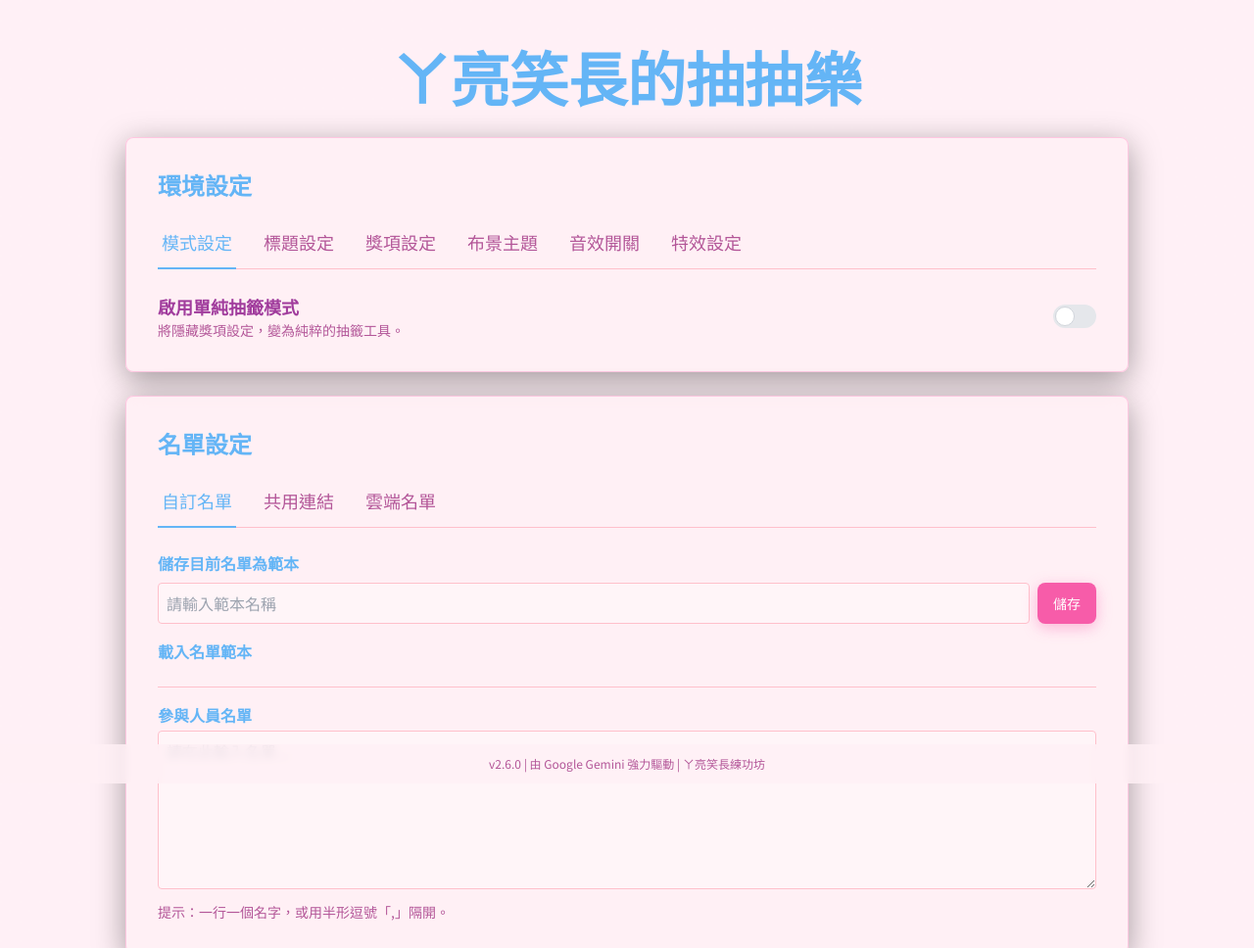
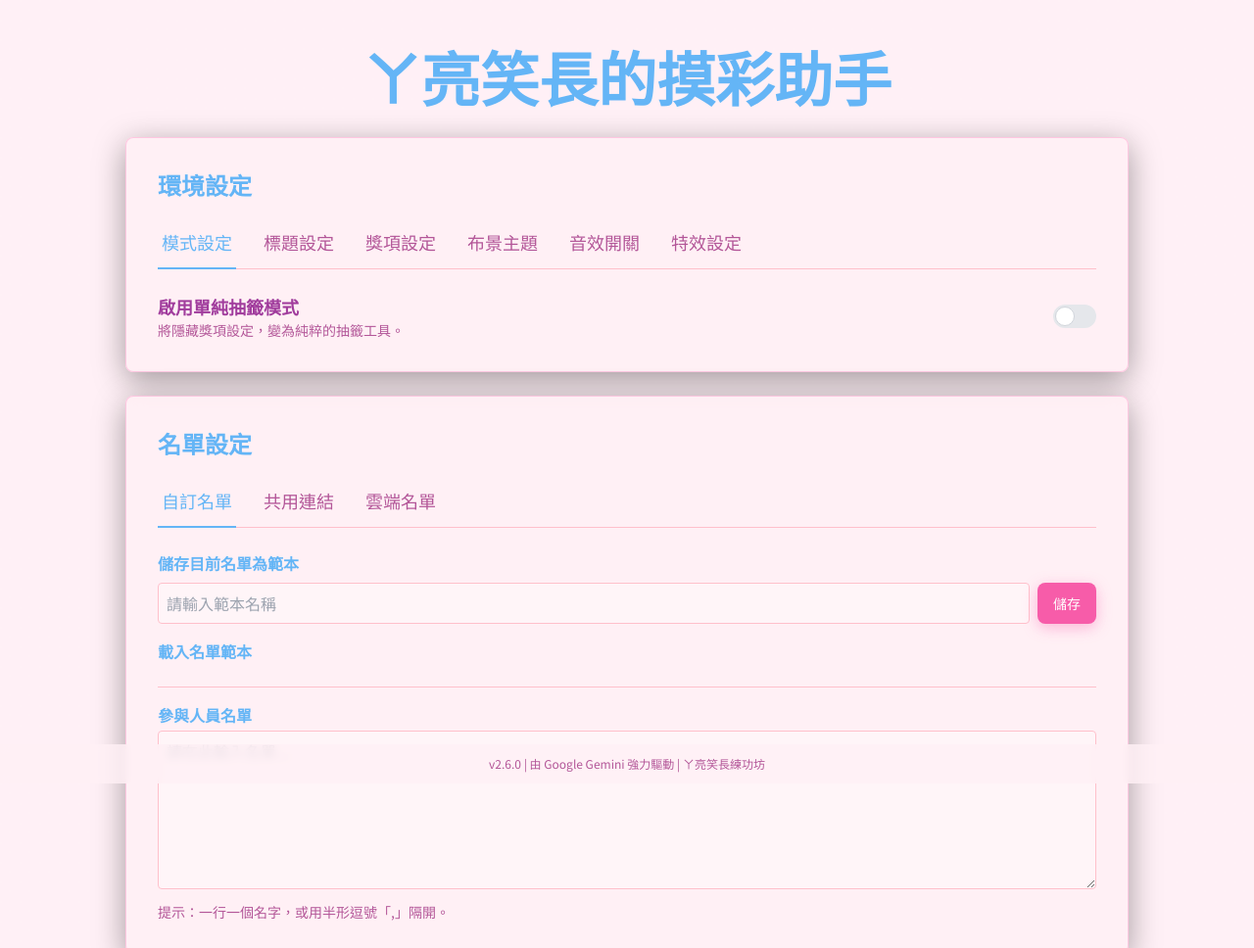
Before and after one commit to hsuliang/hsuliang.github.io, a plain HTML site: page lottery/index.html in a window 1280 px wide. Shown: the top 968 px of the page at 98% size. Drawn offline with nearby package versions, Linux system fonts and the light colour scheme.

Commit message:
Update main title in index.html

```diff
--- a/lottery/index.html
+++ b/lottery/index.html
@@ -16,7 +16,7 @@
     <div class="w-full max-w-5xl mx-auto">
         <header class="text-center my-8">
             <div class="relative flex items-center justify-center">
-                <h1 id="main-title" class="text-5xl md:text-6xl font-bold izakaya-title">ㄚ亮笑長的抽抽樂</h1>
+                <h1 id="main-title" class="text-5xl md:text-6xl font-bold izakaya-title">ㄚ亮笑長的摸彩助手</h1>
                 <button id="reset-btn" class="absolute right-0 text-3xl p-2 rounded-full hidden hover:bg-white/10 transition-colors" style="color: var(--text-muted-color);" title="重置並返回設定">⟲</button>
             </div>
         </header>
```
